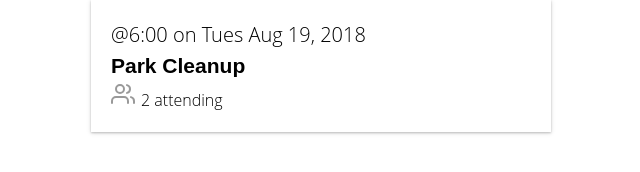
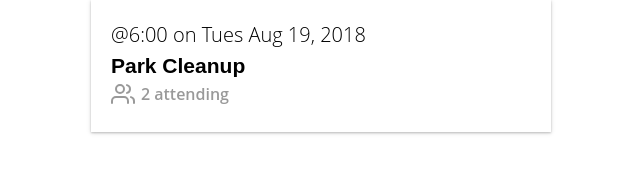
Before and after one commit to seeker8/vue-mastery-real-world-app, a Vue app in the folder real-world-vue/: page / in a window 1280 px wide. Shown: the part 202-374 px from the top of the page, without its empty margins (319-959 px from the left). Built offline with nearby package versions, Linux system fonts and the light colour scheme.

Commit message:
move attendees number into base icon slot

```diff
--- a/real-world-vue/src/components/EventCard.vue
+++ b/real-world-vue/src/components/EventCard.vue
@@ -6,8 +6,7 @@
     <div class="event-card -shadow">
       <span class="eyebrow">@{{ event.time }} on {{ event.date }}</span>
       <h4 class="title">{{ event.title }}</h4>
-      <BaseIcon name="users" />
-      <span>{{ event.attendees.length }} attending</span>
+      <BaseIcon name="users"> {{ event.attendees.length }} attending </BaseIcon>
     </div>
   </router-link>
 </template>
```
